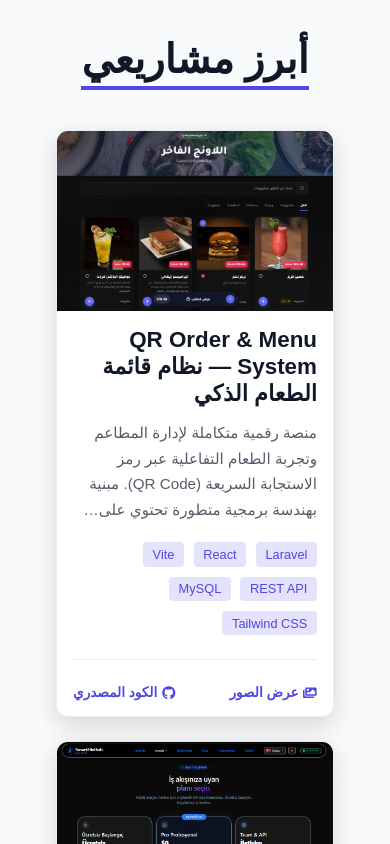
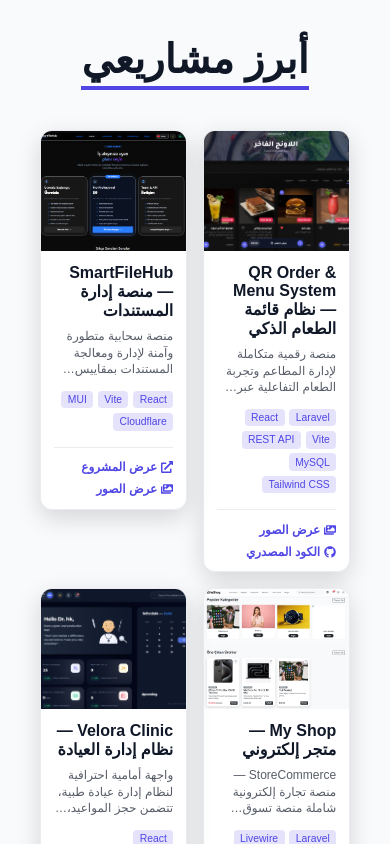
Before and after one commit to Ayham1najeb/portfolio-ayham, a React (Vite) app: page / in a window 390 px wide. Shown: the part 3600-4444 px from the top of the page. Built offline with nearby package versions, Linux system fonts and the light colour scheme.

Commit message:
Update mobile grid to display 2 cards per row and adjust styles

```diff
--- a/src/components/Projects.jsx
+++ b/src/components/Projects.jsx
@@ -223,9 +223,9 @@
     text-align: start;
 
     @media (max-width: 768px) {
-        grid-template-columns: repeat(auto-fit, minmax(200px, 1fr));
-        gap: 1.5rem;
-        padding: 0 1.5rem;
+        grid-template-columns: repeat(2, 1fr);
+        gap: 1rem;
+        padding: 0 0.5rem;
     }
 `;
 
@@ -265,7 +265,7 @@
     }
 
     @media (max-width: 768px) {
-        height: 180px;
+        height: 120px;
     }
 `;
 
@@ -323,6 +323,13 @@
     backdrop-filter: blur(4px);
     border: 1px solid rgba(255,255,255,0.1);
     z-index: 2;
+
+    @media (max-width: 768px) {
+        padding: 0.2rem 0.4rem;
+        font-size: 0.65rem;
+        top: 5px;
+        right: 5px;
+    }
 `;
 
 const CardContent = styled.div`
@@ -333,7 +340,7 @@
     justify-content: space-between;
 
     @media (max-width: 768px) {
-        padding: 1rem;
+        padding: 0.8rem;
     }
 `;
 
@@ -344,7 +351,8 @@
     margin-bottom: 0.8rem;
 
     @media (max-width: 768px) {
-        font-size: 1.4rem;
+        font-size: 1rem;
+        margin-bottom: 0.5rem;
     }
 `;
 
@@ -360,7 +368,10 @@
     overflow: hidden;
 
     @media (max-width: 768px) {
-        font-size: 0.95rem;
+        font-size: 0.75rem;
+        margin-bottom: 0.8rem;
+        line-height: 1.4;
+        -webkit-line-clamp: 3;
     }
 `;
 
@@ -369,6 +380,11 @@
     flex-wrap: wrap;
     gap: 0.6rem;
     margin-bottom: 1.5rem;
+
+    @media (max-width: 768px) {
+        gap: 0.3rem;
+        margin-bottom: 1rem;
+    }
 `;
 
 const Tag = styled.span`
@@ -381,8 +397,8 @@
     border-radius: 4px;
 
     @media (max-width: 768px) {
-        font-size: 0.8rem;
-        padding: 0.3rem 0.6rem;
+        font-size: 0.65rem;
+        padding: 0.2rem 0.4rem;
     }
 `;
 
@@ -394,8 +410,10 @@
     border-top: 1px solid var(--color-border);
 
     @media (max-width: 768px) {
-        flex-direction: row;
+        flex-direction: column;
+        align-items: flex-start;
         gap: 0.5rem;
+        padding-top: 0.8rem;
     }
 `;
 
@@ -417,8 +435,8 @@
     }
 
     @media (max-width: 768px) {
-        font-size: 0.85rem;
-        gap: 0.3rem;
+        font-size: 0.75rem;
+        gap: 0.25rem;
         white-space: nowrap;
     }
 `;
```
